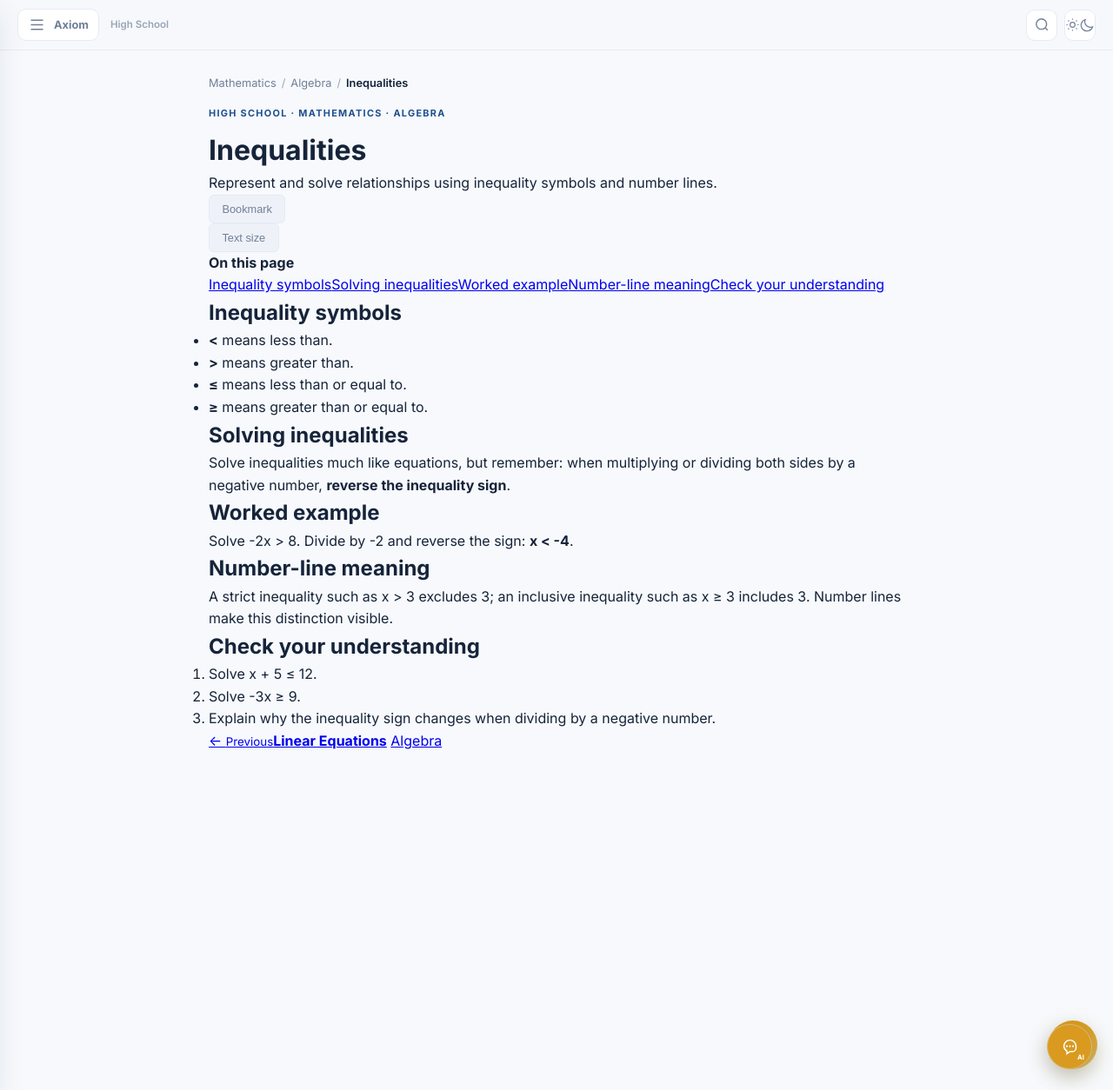
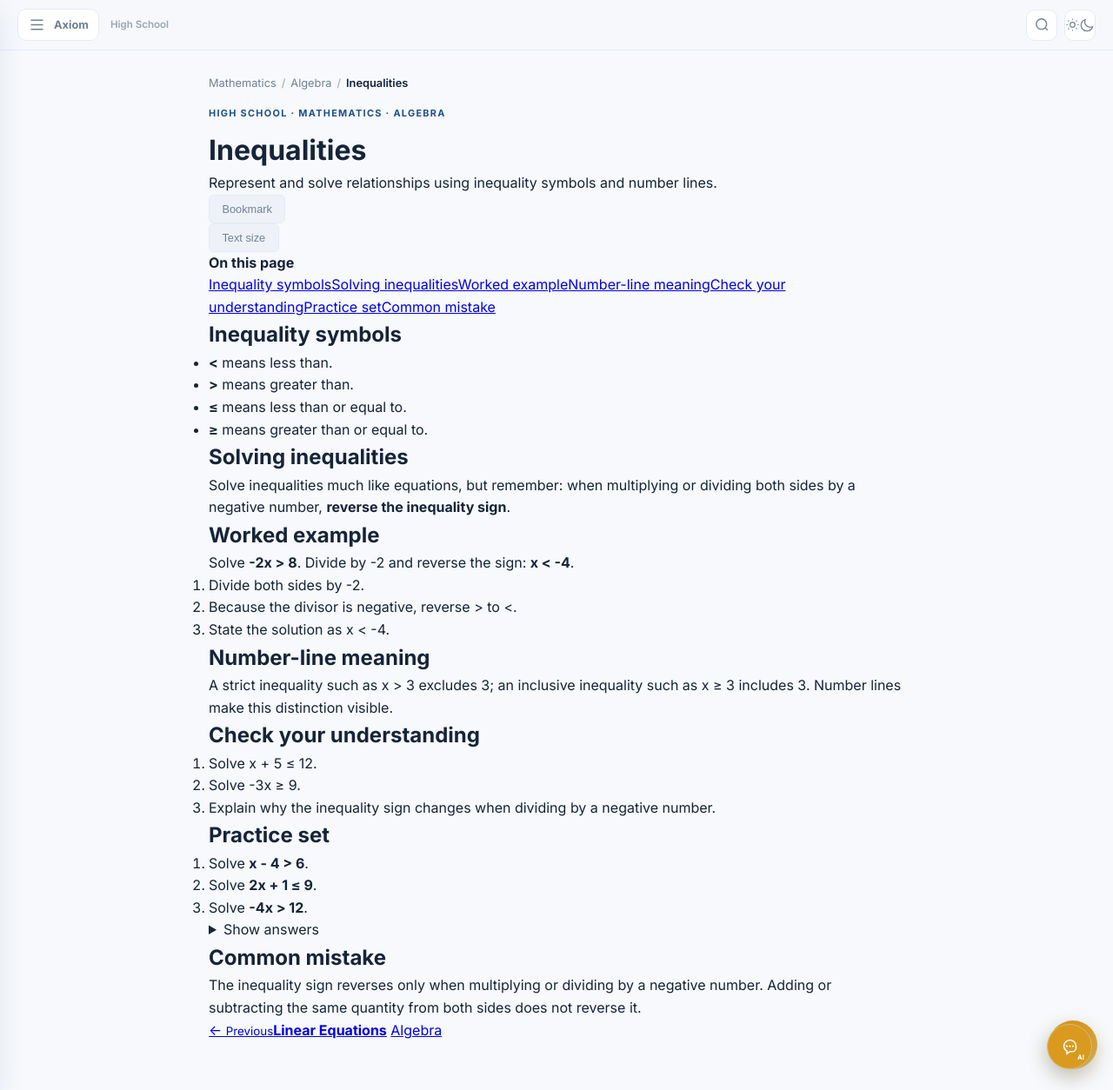
Before and after one commit to michaellegit28/axiom-academy, a Jekyll site: the page built from high-school/mathematics/algebra/inequalities.md, in a window 1280 px wide and 1254 px high. Shown: the whole window at 87% size. Built offline with Jekyll 4.4.1, drawn with Linux system fonts in a browser that asks for light colours; comment, search, counter and statistics services are not loaded.

Commit message:
Expand Inequalities with practice

```diff
--- a/high-school/mathematics/algebra/inequalities.md
+++ b/high-school/mathematics/algebra/inequalities.md
@@ -11,6 +11,8 @@ prev_study_title: Linear Equations
 ---
 <h2>Inequality symbols</h2><ul><li><strong>&lt;</strong> means less than.</li><li><strong>&gt;</strong> means greater than.</li><li><strong>≤</strong> means less than or equal to.</li><li><strong>≥</strong> means greater than or equal to.</li></ul>
 <h2>Solving inequalities</h2><p>Solve inequalities much like equations, but remember: when multiplying or dividing both sides by a negative number, <strong>reverse the inequality sign</strong>.</p>
-<h2>Worked example</h2><p>Solve -2x &gt; 8. Divide by -2 and reverse the sign: <strong>x &lt; -4</strong>.</p>
+<h2>Worked example</h2><p>Solve <strong>-2x &gt; 8</strong>. Divide by -2 and reverse the sign: <strong>x &lt; -4</strong>.</p><ol><li>Divide both sides by -2.</li><li>Because the divisor is negative, reverse &gt; to &lt;.</li><li>State the solution as x &lt; -4.</li></ol>
 <h2>Number-line meaning</h2><p>A strict inequality such as x &gt; 3 excludes 3; an inclusive inequality such as x ≥ 3 includes 3. Number lines make this distinction visible.</p>
 <h2>Check your understanding</h2><ol><li>Solve x + 5 ≤ 12.</li><li>Solve -3x ≥ 9.</li><li>Explain why the inequality sign changes when dividing by a negative number.</li></ol>
+<h2>Practice set</h2><ol><li>Solve <strong>x - 4 &gt; 6</strong>.</li><li>Solve <strong>2x + 1 ≤ 9</strong>.</li><li>Solve <strong>-4x &gt; 12</strong>.</li></ol><details><summary>Show answers</summary><ol><li><strong>x &gt; 10</strong>.</li><li><strong>x ≤ 4</strong>.</li><li><strong>x &lt; -3</strong>.</li></ol></details>
+<h2>Common mistake</h2><p>The inequality sign reverses only when multiplying or dividing by a negative number. Adding or subtracting the same quantity from both sides does not reverse it.</p>
```
